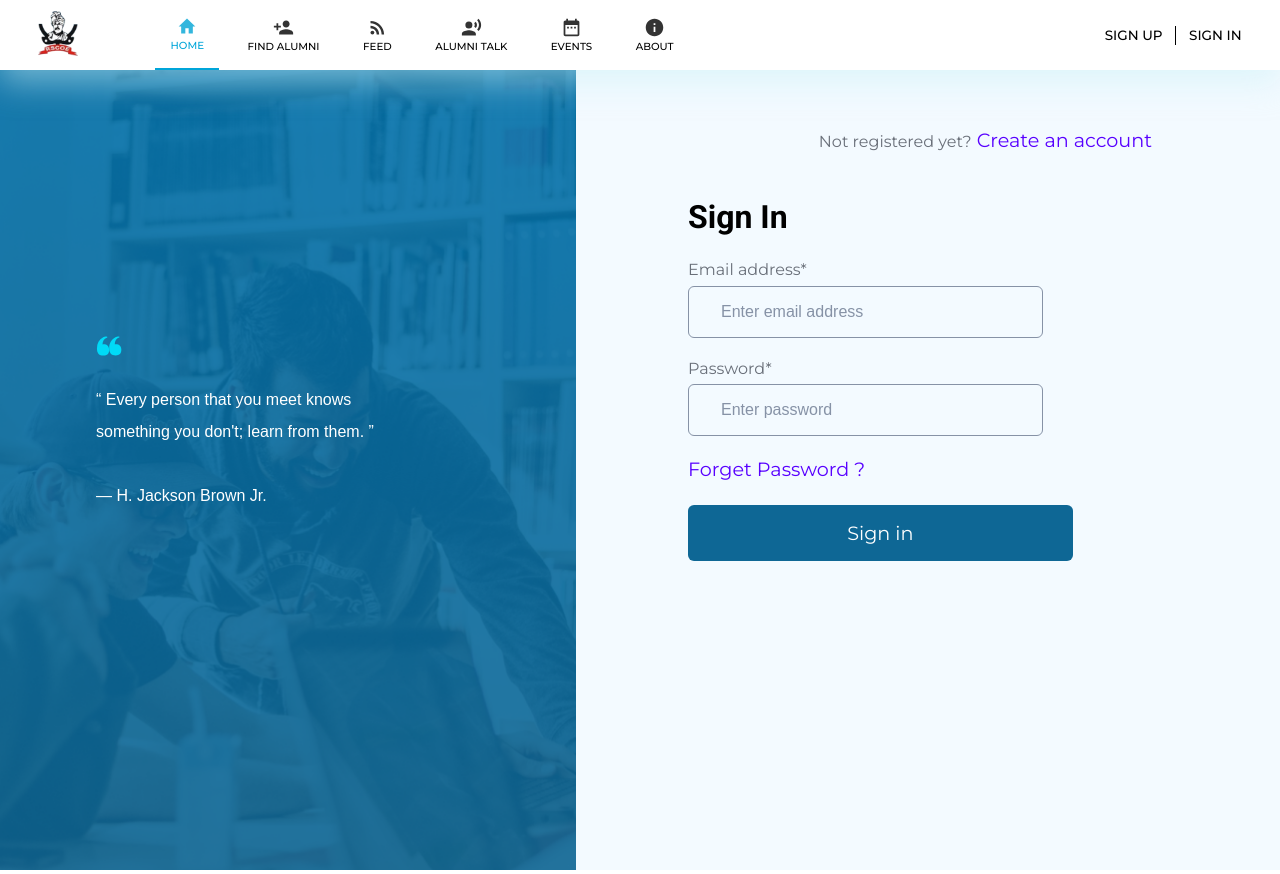
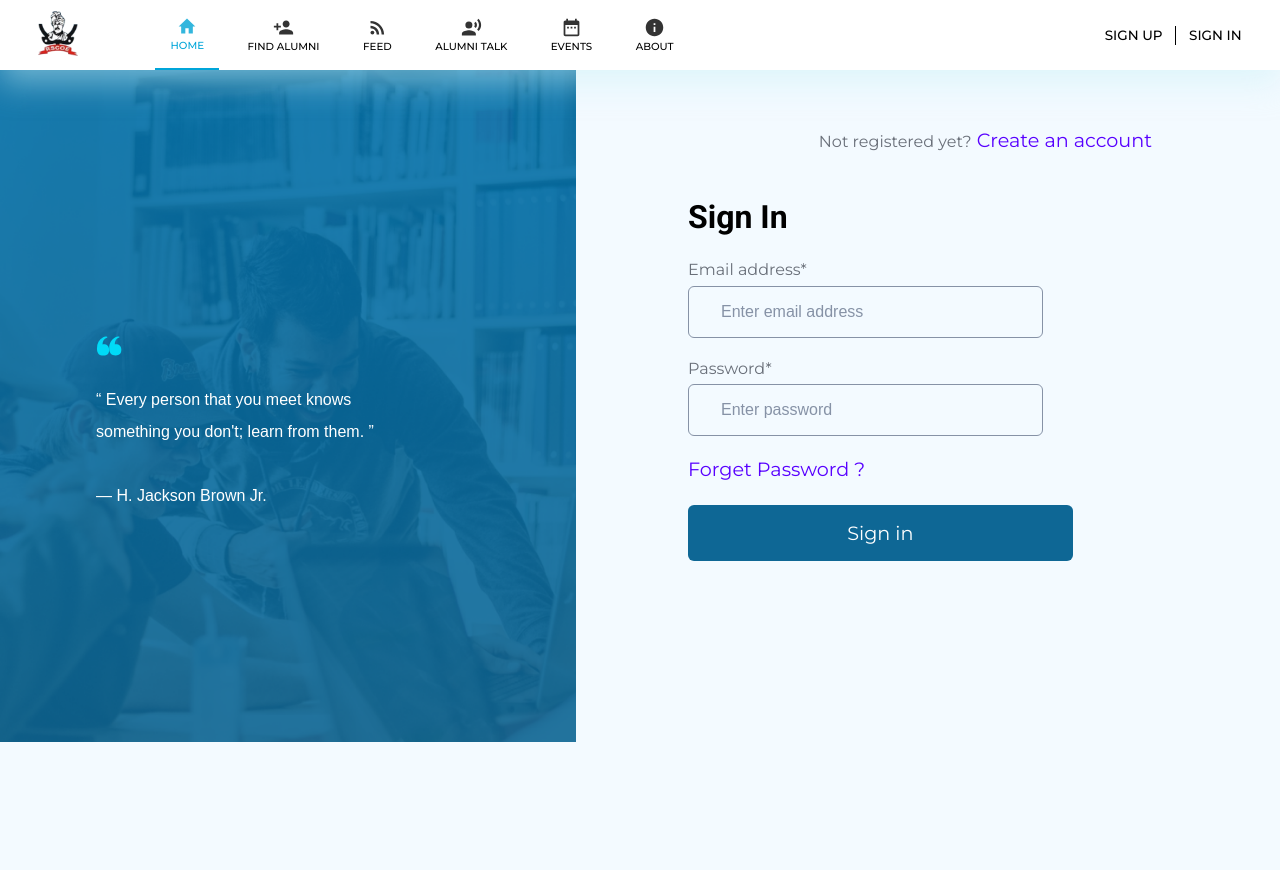
Before and after one commit to Atharva065/Alumni_portal, a React (Create React App) app in the folder frontend/: page /signin in a window 1280 px wide. Built offline with nearby package versions, Linux system fonts and the light colour scheme; a web font is replaced by a local one.

Commit message:
Update loginPage file

```diff
--- a/frontend/src/components/LoginPage/LoginPage.css
+++ b/frontend/src/components/LoginPage/LoginPage.css
@@ -5,20 +5,20 @@
   font-family: "Roboto";
   color: #02023d;
   display: flex;
-	height: 80vh;
+  height: 100vh;
   background-color: #f3faff;
-
 }
 
 .login-img {
   width: 45%;
+  height: 42rem;
 }
 
 .login-img img {
   width: 100%;
   object-fit: cover;
-	/* height: 40.1rem; */
-	height: 100vh;
+  height: 42rem;
+  /* height: 100vh; */
   /* height: 100%; */
 }
 
@@ -105,9 +105,14 @@
   font-size: 1.2rem;
   color: white;
   margin-top: 1.5rem;
+  cursor: pointer;
 }
 
 .input-fiels button:hover {
+  background: #2e7d32;
+}
+
+.input-fields button:hover {
   background: #2e7d32;
 }
 
@@ -128,6 +133,11 @@
 .loginform-graduatedtext {
   padding-bottom: 1.5rem;
   color: #8692a6;
+}
+
+#style {
+  content: "*";
+  color: red;
 }
 
 .signup-form {
@@ -157,6 +167,7 @@
   font-size: 1.2rem;
   color: white;
   margin-top: 1rem;
+  cursor: pointer;
 }
 
 .signup-input {
```
Lines whose indentation alone changed are shown as unchanged.
